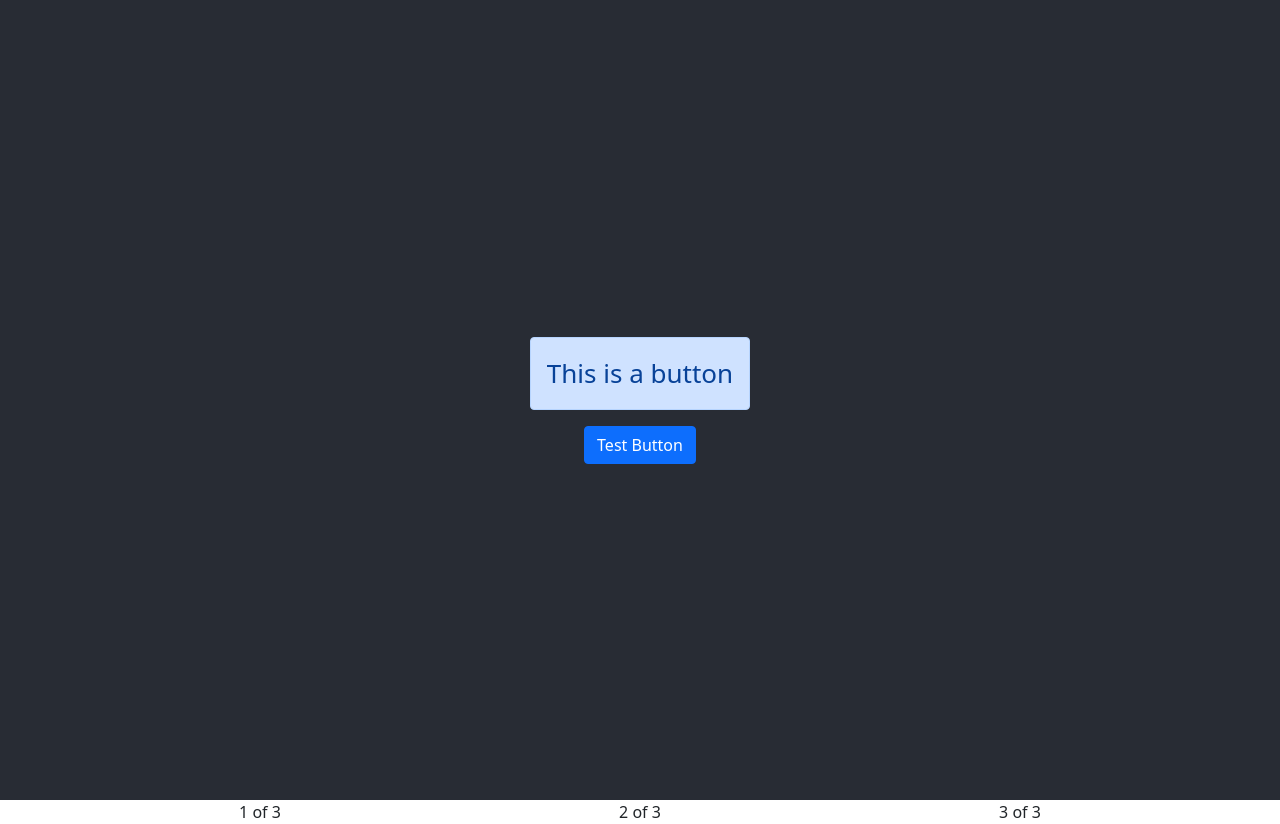
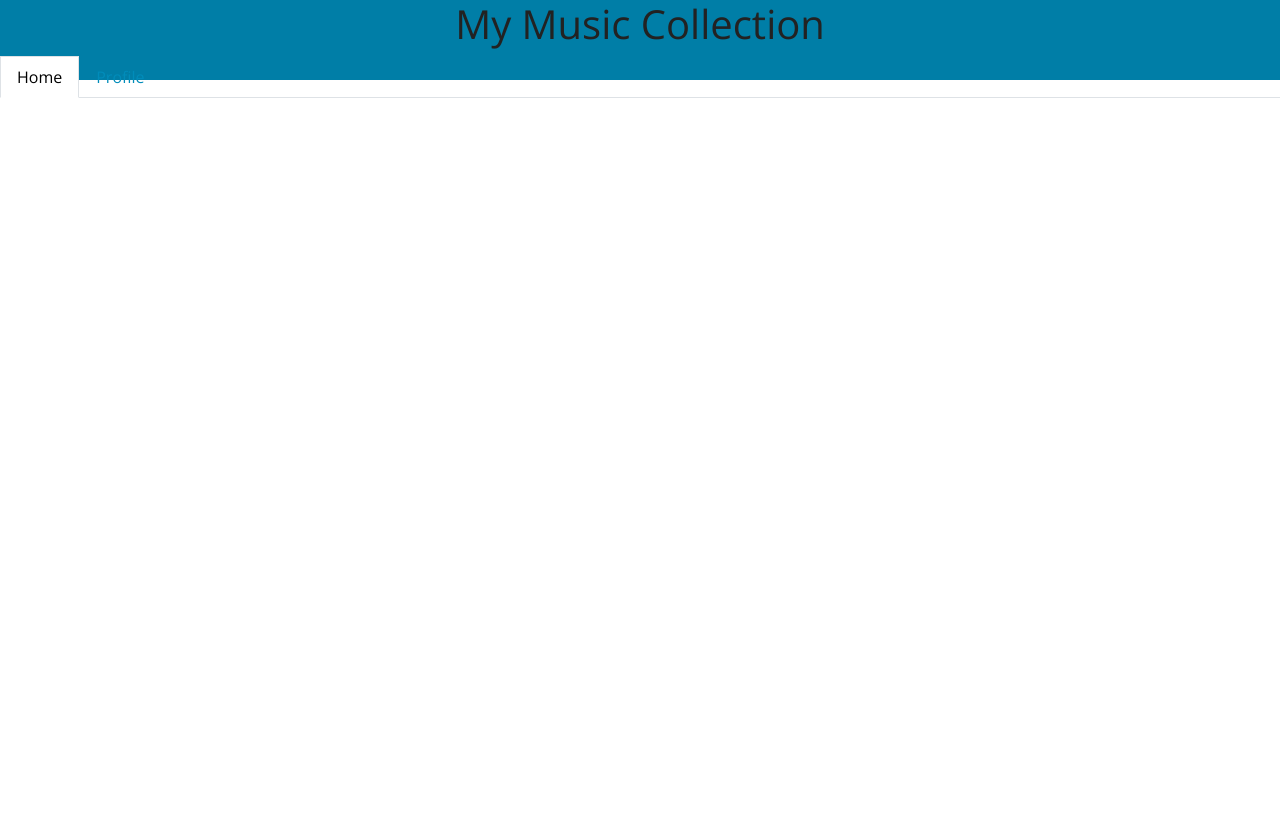
Before and after one commit to JR54562/mmc-client, a React (Create React App) app: page / in a window 1280 px wide. After the commit the page ends 800 px from the top, so only its background shows below. Built offline with nearby package versions, Linux system fonts and the light colour scheme.

Commit message:
working on header

```diff
--- a/package.json
+++ b/package.json
@@ -7,9 +7,11 @@
     "@testing-library/react": "^11.2.7",
     "@testing-library/user-event": "^12.8.3",
     "bootstrap": "^5.1.3",
+    "bootswatch": "^5.1.3",
     "react": "^17.0.2",
     "react-bootstrap": "^2.0.2",
     "react-dom": "^17.0.2",
+    "react-router": "^6.0.2",
     "react-router-dom": "^5.3.0",
     "react-scripts": "4.0.3",
     "web-vitals": "^1.1.2"
--- a/src/App.css
+++ b/src/App.css
@@ -1,38 +1,6 @@
 .App {
   text-align: center;
 }
-
-.App-logo {
-  height: 40vmin;
-  pointer-events: none;
+#test{
+  border-radius: 10px;
 }
-
-@media (prefers-reduced-motion: no-preference) {
-  .App-logo {
-    animation: App-logo-spin infinite 20s linear;
-  }
-}
-
-.App-header {
-  background-color: #282c34;
-  min-height: 100vh;
-  display: flex;
-  flex-direction: column;
-  align-items: center;
-  justify-content: center;
-  font-size: calc(10px + 2vmin);
-  color: white;
-}
-
-.App-link {
-  color: #61dafb;
-}
-
-@keyframes App-logo-spin {
-  from {
-    transform: rotate(0deg);
-  }
-  to {
-    transform: rotate(360deg);
-  }
-}
--- a/src/App.js
+++ b/src/App.js
@@ -1,27 +1,26 @@
+
+import React, { Component } from "react";
+import "bootswatch/dist/yeti/bootstrap.min.css";
+import Header from './components/Header';
 import "./App.css";
-import React from "react";
-import "bootstrap/dist/css/bootstrap.min.css";
-import { Button, Alert, Col, Container, Row } from "react-bootstrap";
 
-function App() {
-  return (
-    <div className="App">
-      <header className="App-header">
-        <Alert>This is a button</Alert>
-        <Button>Test Button</Button>
-      </header>
+export default class App extends Component {
+  constructor() {
+    super();
+    this.state = {
+      username: "",
+      password: "",
+      confirmedpassword: "",
+      userData: [],
+      isLoggedIn: false,
+    };
+  }
 
-      <Container>
-  <Row>
-    <Col>1 of 3</Col>
-    <Col>2 of 3</Col>
-    <Col>3 of 3</Col>
-  </Row>
-</Container>
-
-    </div>
-
-  );
+  render() {
+    return (
+      <div className="App">
+        <Header isLoggedIn={this.state.isLoggedIn} logout={this.logout} />
+        </div>
+        )
+        }
 }
-
-export default App;
--- /dev/null
+++ b/src/components/Header.css
@@ -0,0 +1,4 @@
+.header{
+    height: 80px;
+    background-color:#007ea7;
+}
--- /dev/null
+++ b/src/components/Header.js
@@ -0,0 +1,20 @@
+import React from "react";
+import { Link } from 'react-router-dom';
+import './Header.css';
+
+export default function Header(props) {
+    return (
+        <div className="header">
+            <h1>My Music Collection</h1>
+<ul class="nav nav-tabs">
+  <li class="nav-item">
+    <a class="nav-link active" data-bs-toggle="tab" href="#home">Home</a>
+  </li>
+  <li class="nav-item">
+    <a class="nav-link" data-bs-toggle="tab" href="#profile">Profile</a>
+  </li>
+  </ul>
+
+        </div>
+    )
+}
```
Also changed, not shown: 1 other file (tests, documents, lock files or other folders).
